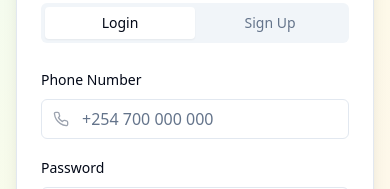
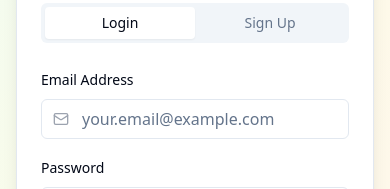
Before and after one commit to waigirikamau/vibe-agri-market-match, a React (Vite) app: page /farmer-auth in a window 390 px wide. Shown: the part 341-530 px from the top of the page. Built offline with nearby package versions, Linux system fonts and the light colour scheme.

Commit message:
Fix: Simplify login with phone number
The login uses phone numbers as emails, which causes validation errors. This commit simplifies the login process for both farmers and buyers.

```diff
--- a/src/components/auth/AuthPage.tsx
+++ b/src/components/auth/AuthPage.tsx
@@ -8,7 +8,7 @@ import { Tabs, TabsContent, TabsList, TabsTrigger } from "@/components/ui/tabs";
 import { supabase } from "@/integrations/supabase/client";
 import { toast } from "sonner";
 import { useNavigate } from "react-router-dom";
-import { Tractor, ShoppingCart, Phone, Lock } from "lucide-react";
+import { Tractor, ShoppingCart, Mail, Lock } from "lucide-react";
 
 interface AuthPageProps {
   userType: 'farmer' | 'buyer';
@@ -16,7 +16,7 @@ interface AuthPageProps {
 
 const AuthPage = ({ userType }: AuthPageProps) => {
   const [isLogin, setIsLogin] = useState(true);
-  const [phoneNumber, setPhoneNumber] = useState("");
+  const [email, setEmail] = useState("");
   const [password, setPassword] = useState("");
   const [isLoading, setIsLoading] = useState(false);
   const navigate = useNavigate();
@@ -27,9 +27,8 @@ const AuthPage = ({ userType }: AuthPageProps) => {
 
     try {
       if (isLogin) {
-        // For login, we'll use phone number as username and password
         const { data, error } = await supabase.auth.signInWithPassword({
-          email: `${phoneNumber}@shambaconnect.local`, // Convert phone to email format
+          email: email,
           password: password,
         });
 
@@ -38,13 +37,11 @@ const AuthPage = ({ userType }: AuthPageProps) => {
         toast.success("Login successful!");
         navigate("/dashboard");
       } else {
-        // For signup, create account with phone number
         const { data, error } = await supabase.auth.signUp({
-          email: `${phoneNumber}@shambaconnect.local`, // Convert phone to email format
+          email: email,
           password: password,
           options: {
             data: {
-              phone_number: phoneNumber,
               user_type: userType
             }
           }
@@ -56,6 +53,7 @@ const AuthPage = ({ userType }: AuthPageProps) => {
         navigate(`/profile-setup?type=${userType}`);
       }
     } catch (error: any) {
+      console.error("Auth error:", error);
       toast.error(error.message || "Authentication failed");
     } finally {
       setIsLoading(false);
@@ -100,15 +98,15 @@ const AuthPage = ({ userType }: AuthPageProps) => {
             <TabsContent value="login" className="space-y-4 mt-6">
               <form onSubmit={handleAuth} className="space-y-4">
                 <div className="space-y-2">
-                  <Label htmlFor="phone">Phone Number</Label>
+                  <Label htmlFor="email">Email Address</Label>
                   <div className="relative">
-                    <Phone className="absolute left-3 top-1/2 transform -translate-y-1/2 text-gray-400 w-4 h-4" />
+                    <Mail className="absolute left-3 top-1/2 transform -translate-y-1/2 text-gray-400 w-4 h-4" />
                     <Input
-                      id="phone"
-                      type="tel"
-                      placeholder="+254 700 000 000"
-                      value={phoneNumber}
-                      onChange={(e) => setPhoneNumber(e.target.value)}
+                      id="email"
+                      type="email"
+                      placeholder="your.email@example.com"
+                      value={email}
+                      onChange={(e) => setEmail(e.target.value)}
                       className="pl-10"
                       required
                     />
@@ -144,15 +142,15 @@ const AuthPage = ({ userType }: AuthPageProps) => {
             <TabsContent value="signup" className="space-y-4 mt-6">
               <form onSubmit={handleAuth} className="space-y-4">
                 <div className="space-y-2">
-                  <Label htmlFor="signup-phone">Phone Number</Label>
+                  <Label htmlFor="signup-email">Email Address</Label>
                   <div className="relative">
-                    <Phone className="absolute left-3 top-1/2 transform -translate-y-1/2 text-gray-400 w-4 h-4" />
+                    <Mail className="absolute left-3 top-1/2 transform -translate-y-1/2 text-gray-400 w-4 h-4" />
                     <Input
-                      id="signup-phone"
-                      type="tel"
-                      placeholder="+254 700 000 000"
-                      value={phoneNumber}
-                      onChange={(e) => setPhoneNumber(e.target.value)}
+                      id="signup-email"
+                      type="email"
+                      placeholder="your.email@example.com"
+                      value={email}
+                      onChange={(e) => setEmail(e.target.value)}
                       className="pl-10"
                       required
                     />
```
